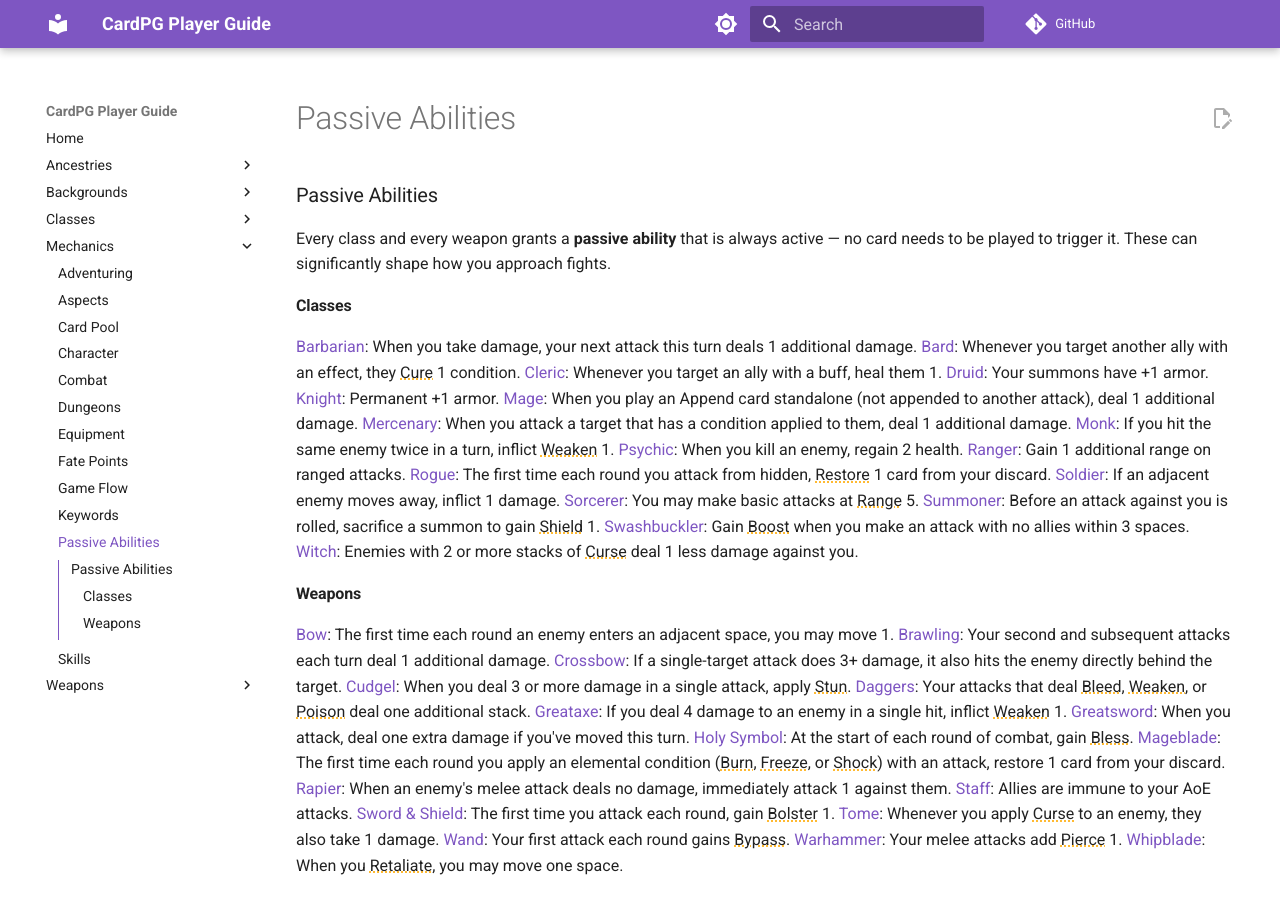
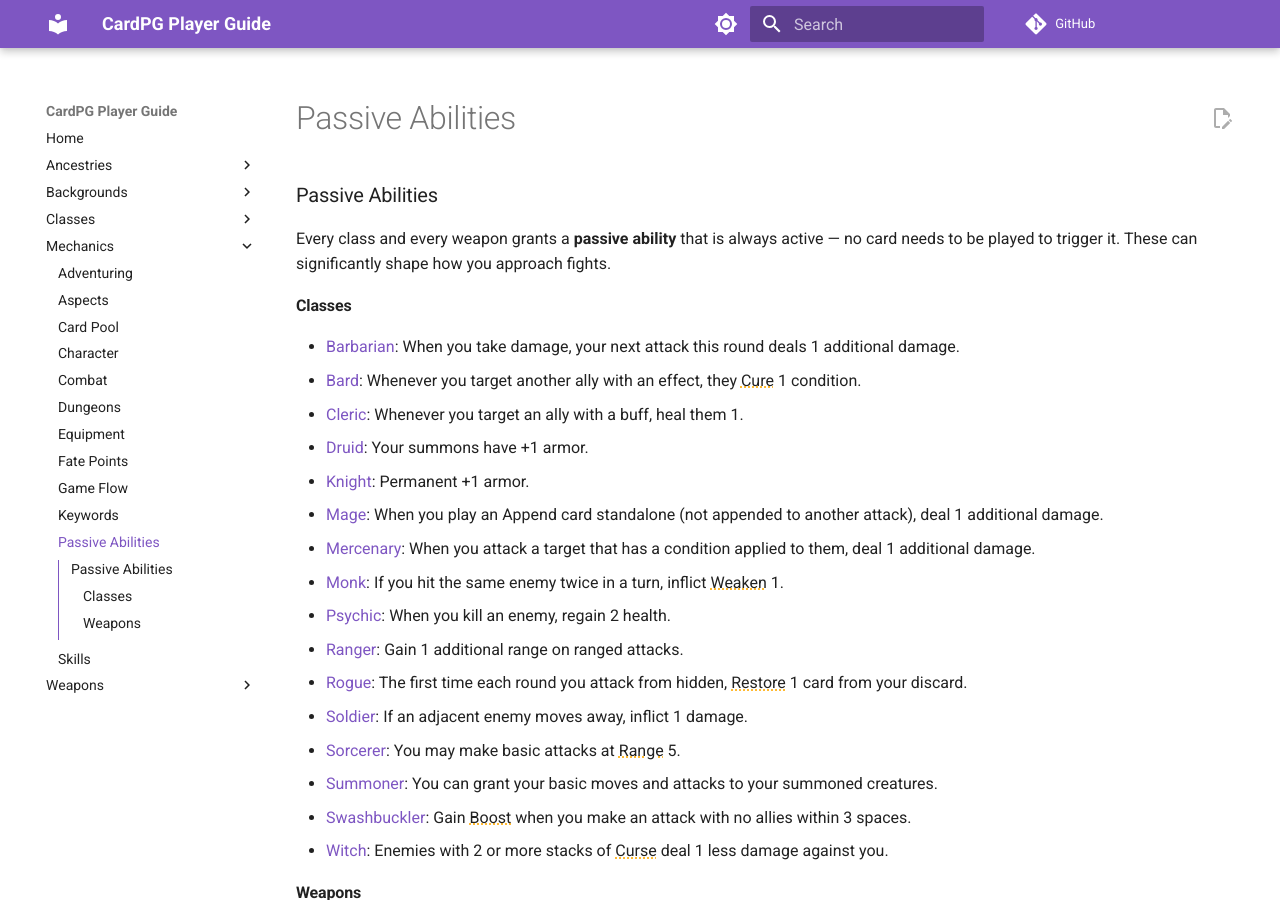
Before and after one commit to mrjoelpearce/CardPG-Guide, an MkDocs documentation site: the page built from docs/Mechanics/Passive Abilities.md, in a window 1280 px wide and 900 px high. Built offline with MkDocs 1.6.1 and Material for MkDocs 9.7.7, drawn with Linux system fonts in a browser that asks for light colours; comment, search, counter and statistics services are not loaded.

Commit message:
Fix Passive Abilities list rendering + resync stale passive text
Every class/weapon passive line was written as bare consecutive lines
with no list markers — Obsidian's editor renders single line breaks as
visible lines by default, but standard CommonMark (what MkDocs/Python-
Markdown uses) collapses consecutive non-blank lines with no blank line
between them into a single paragraph. Converted every line to a real
Markdown list item ("- ..."), which renders correctly everywhere.

Also resyncs Barbarian's and Summoner's passive text, which hadn't
picked up the wording fixes made elsewhere in the guide earlier this
session (this particular page wasn't included in that sweep).

Co-Authored-By: Claude Sonnet 5 <noreply@anthropic.com>

```diff
--- a/docs/Mechanics/Passive Abilities.md
+++ b/docs/Mechanics/Passive Abilities.md
@@ -3,38 +3,38 @@ Every class and every weapon grants a **passive ability** that is always active
 
 #### Classes
 
-[Barbarian](../Classes/Barbarian.md): When you take damage, your next attack this turn deals 1 additional damage.
-[Bard](../Classes/Bard.md): Whenever you target another ally with an effect, they Cure 1 condition.
-[Cleric](../Classes/Cleric.md): Whenever you target an ally with a buff, heal them 1.
-[Druid](../Classes/Druid.md): Your summons have +1 armor.
-[Knight](../Classes/Knight.md): Permanent +1 armor.
-[Mage](../Classes/Mage.md): When you play an Append card standalone (not appended to another attack), deal 1 additional damage.
-[Mercenary](../Classes/Mercenary.md): When you attack a target that has a condition applied to them, deal 1 additional damage.
-[Monk](../Classes/Monk.md): If you hit the same enemy twice in a turn, inflict Weaken 1.
-[Psychic](../Classes/Psychic.md): When you kill an enemy, regain 2 health.
-[Ranger](../Classes/Ranger.md): Gain 1 additional range on ranged attacks.
-[Rogue](../Classes/Rogue.md): The first time each round you attack from hidden, Restore 1 card from your discard.
-[Soldier](../Classes/Soldier.md): If an adjacent enemy moves away, inflict 1 damage.
-[Sorcerer](../Classes/Sorcerer.md): You may make basic attacks at Range 5.
-[Summoner](../Classes/Summoner.md): Before an attack against you is rolled, sacrifice a summon to gain Shield 1.
-[Swashbuckler](../Classes/Swashbuckler.md): Gain Boost when you make an attack with no allies within 3 spaces.
-[Witch](../Classes/Witch.md): Enemies with 2 or more stacks of Curse deal 1 less damage against you.
+- [Barbarian](../Classes/Barbarian.md): When you take damage, your next attack this round deals 1 additional damage.
+- [Bard](../Classes/Bard.md): Whenever you target another ally with an effect, they Cure 1 condition.
+- [Cleric](../Classes/Cleric.md): Whenever you target an ally with a buff, heal them 1.
+- [Druid](../Classes/Druid.md): Your summons have +1 armor.
+- [Knight](../Classes/Knight.md): Permanent +1 armor.
+- [Mage](../Classes/Mage.md): When you play an Append card standalone (not appended to another attack), deal 1 additional damage.
+- [Mercenary](../Classes/Mercenary.md): When you attack a target that has a condition applied to them, deal 1 additional damage.
+- [Monk](../Classes/Monk.md): If you hit the same enemy twice in a turn, inflict Weaken 1.
+- [Psychic](../Classes/Psychic.md): When you kill an enemy, regain 2 health.
+- [Ranger](../Classes/Ranger.md): Gain 1 additional range on ranged attacks.
+- [Rogue](../Classes/Rogue.md): The first time each round you attack from hidden, Restore 1 card from your discard.
+- [Soldier](../Classes/Soldier.md): If an adjacent enemy moves away, inflict 1 damage.
+- [Sorcerer](../Classes/Sorcerer.md): You may make basic attacks at Range 5.
+- [Summoner](../Classes/Summoner.md): You can grant your basic moves and attacks to your summoned creatures.
+- [Swashbuckler](../Classes/Swashbuckler.md): Gain Boost when you make an attack with no allies within 3 spaces.
+- [Witch](../Classes/Witch.md): Enemies with 2 or more stacks of Curse deal 1 less damage against you.
 
 #### Weapons
 
-[Bow](../Weapons/Bow.md): The first time each round an enemy enters an adjacent space, you may move 1.
-[Brawling](../Weapons/Brawling.md): Your second and subsequent attacks each turn deal 1 additional damage.
-[Crossbow](../Weapons/Crossbow.md): If a single-target attack does 3+ damage, it also hits the enemy directly behind the target.
-[Cudgel](../Weapons/Cudgel.md): When you deal 3 or more damage in a single attack, apply Stun.
-[Daggers](../Weapons/Daggers.md): Your attacks that deal Bleed, Weaken, or Poison deal one additional stack.
-[Greataxe](../Weapons/Greataxe.md): If you deal 4 damage to an enemy in a single hit, inflict Weaken 1.
-[Greatsword](../Weapons/Greatsword.md): When you attack, deal one extra damage if you've moved this turn.
-[Holy Symbol](../Weapons/Holy%20Symbol.md): At the start of each round of combat, gain Bless.
-[Mageblade](../Weapons/Mageblade.md): The first time each round you apply an elemental condition (Burn, Freeze, or Shock) with an attack, restore 1 card from your discard.
-[Rapier](../Weapons/Rapier.md): When an enemy's melee attack deals no damage, immediately attack 1 against them.
-[Staff](../Weapons/Staff.md): Allies are immune to your AoE attacks.
-[Sword & Shield](../Weapons/Sword%20%26%20Shield.md): The first time you attack each round, gain Bolster 1.
-[Tome](../Weapons/Tome.md): Whenever you apply Curse to an enemy, they also take 1 damage.
-[Wand](../Weapons/Wand.md): Your first attack each round gains Bypass.
-[Warhammer](../Weapons/Warhammer.md): Your melee attacks add Pierce 1.
-[Whipblade](../Weapons/Whipblade.md): When you Retaliate, you may move one space.
+- [Bow](../Weapons/Bow.md): The first time each round an enemy enters an adjacent space, you may move 1.
+- [Brawling](../Weapons/Brawling.md): Your second and subsequent attacks each turn deal 1 additional damage.
+- [Crossbow](../Weapons/Crossbow.md): If a single-target attack does 3+ damage, it also hits the enemy directly behind the target.
+- [Cudgel](../Weapons/Cudgel.md): When you deal 3 or more damage in a single attack, apply Stun.
+- [Daggers](../Weapons/Daggers.md): Your attacks that deal Bleed, Weaken, or Poison deal one additional stack.
+- [Greataxe](../Weapons/Greataxe.md): If you deal 4 damage to an enemy in a single hit, inflict Weaken 1.
+- [Greatsword](../Weapons/Greatsword.md): When you attack, deal one extra damage if you've moved this turn.
+- [Holy Symbol](../Weapons/Holy%20Symbol.md): At the start of each round of combat, gain Bless.
+- [Mageblade](../Weapons/Mageblade.md): The first time each round you apply an elemental condition (Burn, Freeze, or Shock) with an attack, restore 1 card from your discard.
+- [Rapier](../Weapons/Rapier.md): When an enemy's melee attack deals no damage, immediately attack 1 against them.
+- [Staff](../Weapons/Staff.md): Allies are immune to your AoE attacks.
+- [Sword & Shield](../Weapons/Sword%20%26%20Shield.md): The first time you attack each round, gain Bolster 1.
+- [Tome](../Weapons/Tome.md): Whenever you apply Curse to an enemy, they also take 1 damage.
+- [Wand](../Weapons/Wand.md): Your first attack each round gains Bypass.
+- [Warhammer](../Weapons/Warhammer.md): Your melee attacks add Pierce 1.
+- [Whipblade](../Weapons/Whipblade.md): When you Retaliate, you may move one space.
```
